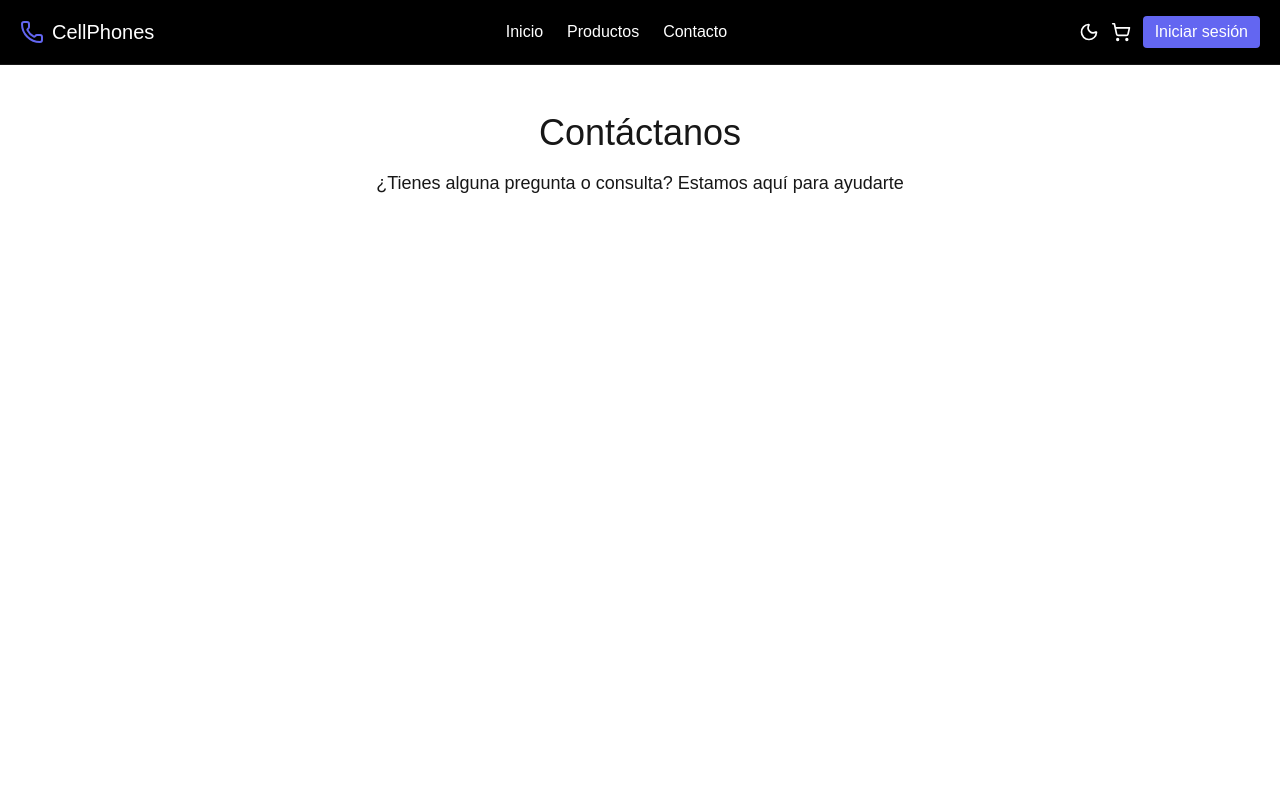
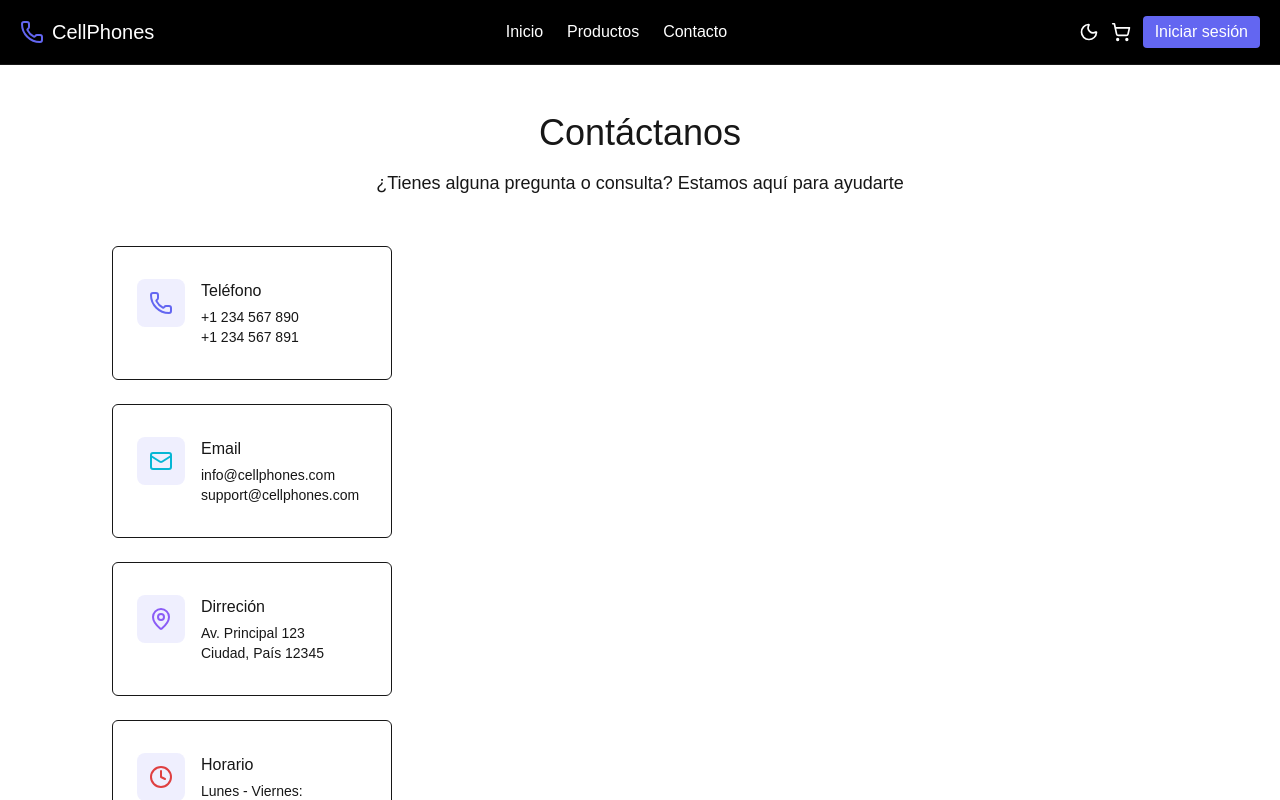
Before and after one commit to faustoleal/ecommerce-phones, a Next.js app: page /contacto in a window 1280 px wide. Shown: the top 800 px of the page. Built offline with nearby package versions, Linux system fonts and the light colour scheme.

Commit message:
creando Card component y modificando app/contacto

```diff
--- a/src/app/contacto/page.tsx
+++ b/src/app/contacto/page.tsx
@@ -1,3 +1,6 @@
+import Card from "@/src/components/Card";
+import { Clock, Mail, MapPin, Phone } from "lucide-react";
+
 const Contacto = () => {
   return (
     <div className="min-h-screen py-12">
@@ -8,6 +11,35 @@ const Contacto = () => {
             ¿Tienes alguna pregunta o consulta? Estamos aquí para ayudarte
           </p>
         </header>
+        <div className="grid grid-cols-1 lg:grid-cols-3 gap-3 max-w-6xl mx-auto">
+          {/* Contacto Info */}
+          <section className="space-y-6">
+            <Card
+              icon={<Phone className="h-6 w-6 text-[#6366F1]" />}
+              title="Teléfono"
+              info={["+1 234 567 890", "+1 234 567 891"]}
+            />
+            <Card
+              icon={<Mail className="h-6 w-6 text-[#06B6D4]" />}
+              title="Email"
+              info={["info@cellphones.com", "support@cellphones.com"]}
+            />
+            <Card
+              icon={<MapPin className="h-6 w-6 text-[#8B5CF6]" />}
+              title="Dirreción"
+              info={["Av. Principal 123", "Ciudad, País 12345"]}
+            />
+            <Card
+              icon={<Clock className="h-6 w-6 text-[#DF3F40]" />}
+              title="Horario"
+              info={[
+                "Lunes - Viernes: 9:00 - 18:00",
+                "Sábado: 10:00 - 14:00",
+                "Domingo: Cerrado",
+              ]}
+            />
+          </section>
+        </div>
       </div>
     </div>
   );
--- /dev/null
+++ b/src/components/Card.tsx
@@ -0,0 +1,29 @@
+import React from "react";
+
+type CardProps = {
+  icon: React.ReactNode;
+  title: string;
+  info: string[];
+};
+
+const Card: React.FC<CardProps> = ({ icon, title, info }) => {
+  return (
+    <article className="min-h-30 max-w-90 sm:max-w-70 border mx-auto py-2 rounded-md">
+      <div className="p-6">
+        <div className="flex items-start gap-4">
+          <div className="p-3 bg-[#6366F1]/10 rounded-lg">{icon}</div>
+          <div>
+            <h3 className="font-medium mb-1">{title}</h3>
+            {info.map((el, i) => (
+              <p key={i} className="text-sm text-muted-foreground text-balance">
+                {el}
+              </p>
+            ))}
+          </div>
+        </div>
+      </div>
+    </article>
+  );
+};
+
+export default Card;
```
